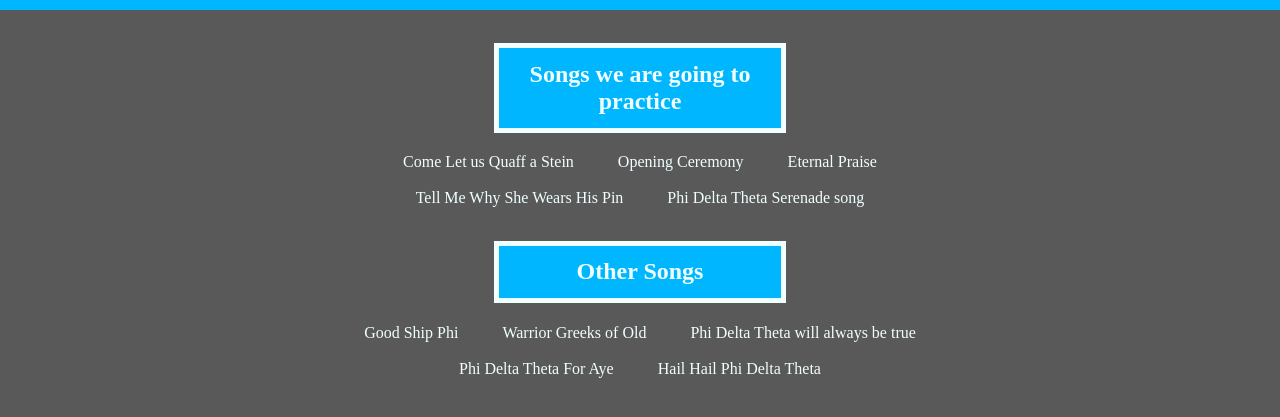
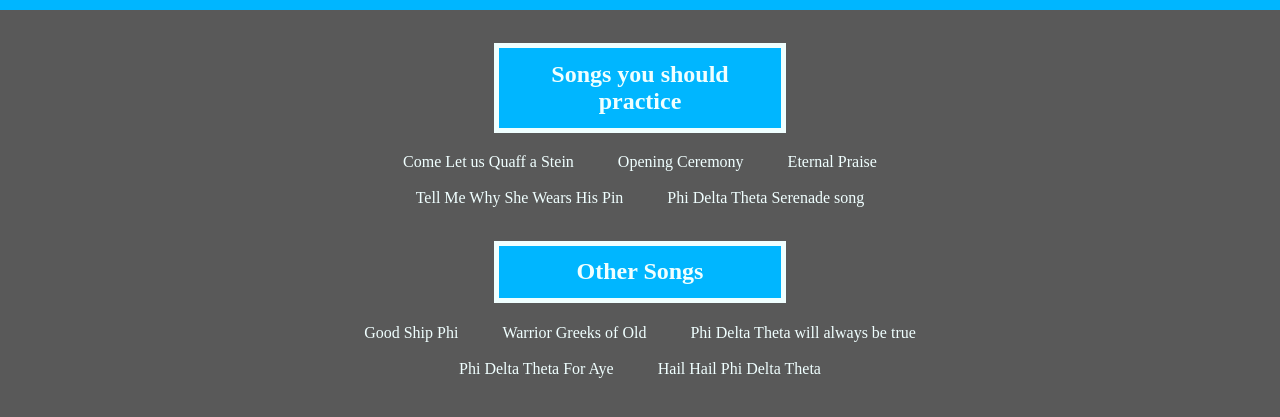
Before and after one commit to Nate-Ar/Phidelt, a plain HTML site: page Pledge/index.html in a window 1280 px wide. Shown: the part 53-470 px from the top of the page. Drawn offline with Linux system fonts and the light colour scheme.

Commit message:
Changing some Grmmer

```diff
--- a/Pledge/index.html
+++ b/Pledge/index.html
@@ -9,7 +9,7 @@
     <h1>Song List</h1>
 </header>
 <body>
-<h2>Songs we are going to practice</h2>
+<h2>Songs you should practice</h2>
 <aside>
     <a href="/songs/quaff/index.html">Come Let us Quaff a Stein</a>
     <a href="/songs/opening/index.html">Opening Ceremony</a>
```
